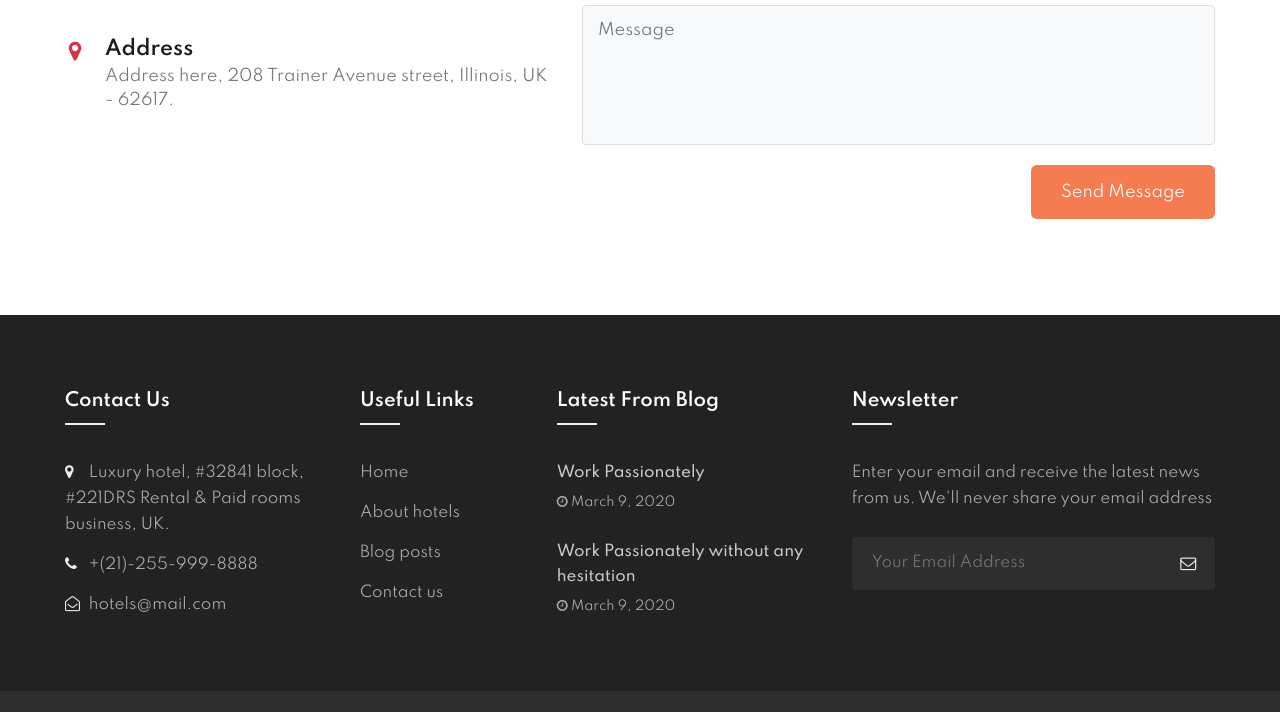
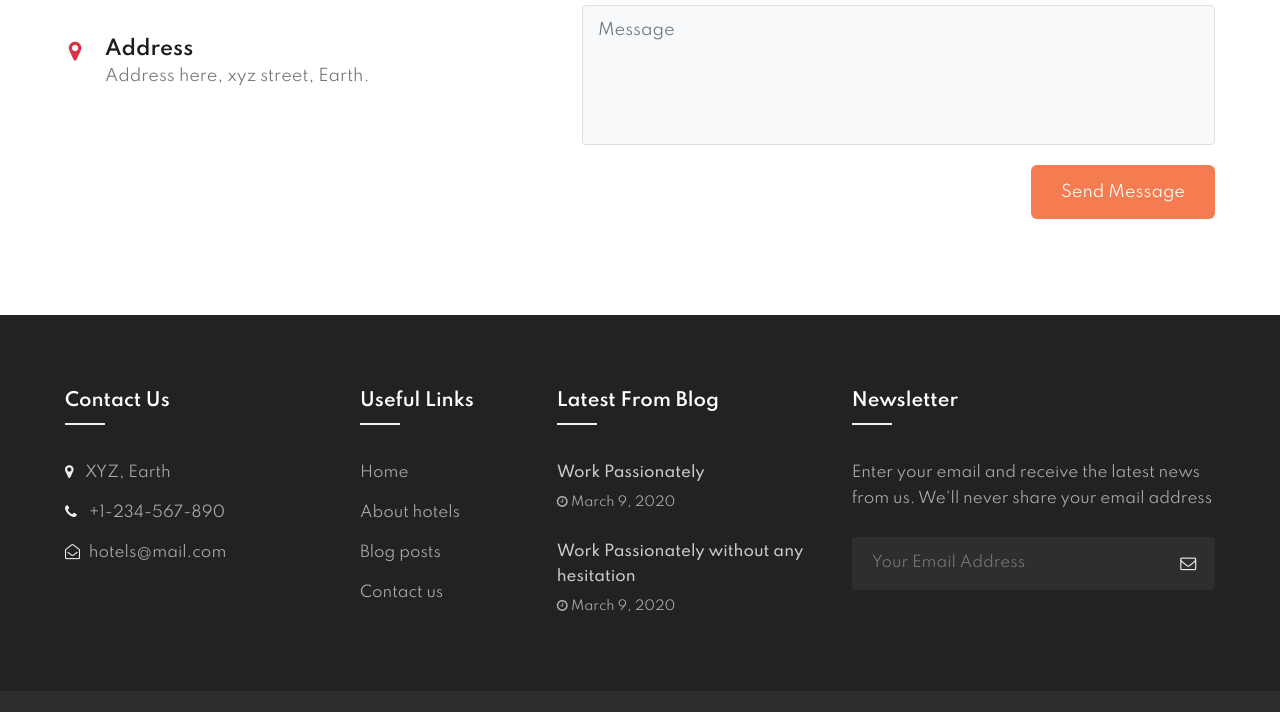
Before and after one commit to Ashu-kumar40/Frt-final-project, a plain HTML site: page contact.html in a window 1280 px wide. Shown: the part 1028-1740 px from the top of the page. Drawn offline with Linux system fonts and the light colour scheme.

Commit message:
all small details added

```diff
--- a/contact.html
+++ b/contact.html
@@ -82,7 +82,7 @@ Author URL: http://w3layouts.com
             </div>
             <div class="map-iframe my-5">
                 <iframe
-                    src="https://www.google.com/maps/embed?pb=!1m18!1m12!1m3!1d317718.69319292053!2d-0.3817765050863085!3d51.528307984912544!2m3!1f0!2f0!3f0!3m2!1i1024!2i768!4f13.1!3m3!1m2!1s0x47d8a00baf21de75%3A0x52963a5addd52a99!2sLondon%2C+UK!5e0!3m2!1sen!2spl!4v1562654563739!5m2!1sen!2spl"
+                    src="https://www.google.com/maps/embed?pb=!1m14!1m12!1m3!1d60372296.0800922!2d47.71681490439812!3d22.547945567124096!2m3!1f0!2f0!3f0!3m2!1i1024!2i768!4f13.1!5e0!3m2!1sen!2sin!4v1654340949654!5m2!1sen!2sin"
                     width="100%" height="300" frameborder="0" style="border: 0px; pointer-events: none;"
                     allowfullscreen=""></iframe>
             </div>
@@ -112,12 +112,12 @@ Author URL: http://w3layouts.com
                         </div>
                         <div class="cont-right">
                             <h6>Address</h6>
-                            <p>Address here, 208 Trainer Avenue street, Illinois, UK - 62617.</p>
+                            <p>Address here, xyz street, Earth.</p>
                         </div>
                     </div>
                 </div>
                 <div class="map-content-9 mt-lg-0 mt-4">
-                    <form action="https://sendmail.w3layouts.com/submitForm" method="post">
+                    <form action="#" method="post">
                         <div class="twice-two">
                             <input type="text" class="form-control" name="w3lName" id="w3lName" placeholder="Name"
                                 required="">
@@ -146,10 +146,9 @@ Author URL: http://w3layouts.com
           <h6 class="footer-title-29">Contact Us</h6>
           <ul>
             <li>
-              <p><span class="fa fa-map-marker"></span> Luxury hotel, #32841 block, #221DRS Rental & Paid rooms
-                business, UK.</p>
+              <p><span class="fa fa-map-marker"></span>XYZ, Earth</p>
             </li>
-            <li><a href="tel:+7-800-999-800"><span class="fa fa-phone"></span> +(21)-255-999-8888</a></li>
+            <li><a href="tel:+7-800-999-800"><span class="fa fa-phone"></span> +1-234-567-890</a></li>
             <li><a href="mailto:hotels@mail.com" class="mail"><span class="fa fa-envelope-open-o"></span>
                 hotels@mail.com</a></li>
           </ul>
```
Also changed, not shown: about.html (+2 -3 lines), index.html (+2 -3 lines), services.html (+2 -3 lines).
